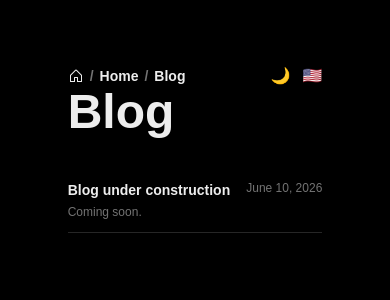
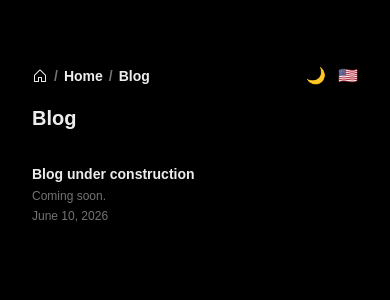
Before and after one commit to Otarossoni/otaviorossoni.com, a Next.js app: page /en/blog in a window 390 px wide. Shown: the top 300 px of the page. Built offline with nearby package versions, Linux system fonts and the light colour scheme.

Commit message:
fix: ajusta a responsividade do blog

```diff
--- a/src/app/[locale]/blog/[slug]/page.tsx
+++ b/src/app/[locale]/blog/[slug]/page.tsx
@@ -50,15 +50,16 @@ export default async function PostPage({
         { label: data.title },
       ]}
     >
-      <article className="prose prose-invert max-w-none">
-        <h1 className="text-5xl font-extrabold mb-4">{data.title}</h1>
-        <p className="text-neutral-500 mb-8">
+      <h1 className="text-xl sm:text-lg font-semibold mb-4">{data.title}</h1>
+      <p className="text-xs text-neutral-500 mb-8">
         {new Date(data.date + "T00:00:00").toLocaleDateString(dateLocale, {
           year: "numeric",
           month: "long",
           day: "numeric",
         })}
       </p>
+      <article className="prose prose-invert max-w-none">
+        <div className="overflow-x-auto">
           <MDXRemote
             source={content}
             options={{
@@ -68,6 +69,7 @@ export default async function PostPage({
               },
             }}
           />
+        </div>
       </article>
     </BlogLayout>
   );
--- a/src/app/[locale]/blog/page.tsx
+++ b/src/app/[locale]/blog/page.tsx
@@ -25,23 +25,23 @@ export default async function BlogPage({
       locale={locale}
       breadcrumbs={[{ label: t("blogTitle"), href: `/${locale}/blog` }]}
     >
-      <h1 className="text-5xl font-extrabold mb-8">{t("blogTitle")}</h1>
-      <div className="flex flex-col">
+      <h1 className="text-xl sm:text-lg font-semibold mb-8">{t("blogTitle")}</h1>
+      <div className="flex flex-col gap-3">
         {posts.map((post) => (
           <Link
             key={post.slug}
             href={`/blog/${post.slug}`}
-            className="group flex justify-between items-start gap-4 py-3 border-b border-neutral-800 transition duration-200 ease-in-out hover:border-neutral-500"
+            className="group flex flex-col sm:flex-row sm:justify-between sm:items-start gap-1 sm:gap-4 transition duration-200 ease-in-out"
           >
             <div className="flex flex-col gap-1">
-              <h2 className="text-sm font-semibold transition duration-200 ease-in-out group-hover:text-[#8A2BE2]">
+              <span className="text-sm font-semibold transition duration-200 ease-in-out group-hover:text-[#8A2BE2]">
                 {post.title}
-              </h2>
+              </span>
               {post.description && (
                 <p className="text-xs text-neutral-500">{post.description}</p>
               )}
             </div>
-            <span className="text-xs text-neutral-500 whitespace-nowrap">
+            <span className="text-xs text-neutral-500">
               {new Date(post.date + "T00:00:00").toLocaleDateString(dateLocale, {
                 year: "numeric",
                 month: "long",
--- a/src/app/components/BlogLayout.tsx
+++ b/src/app/components/BlogLayout.tsx
@@ -42,10 +42,10 @@ const BlogLayout = ({ children, breadcrumbs = [], locale }: BlogLayoutProps) =>
         ...titleToggleStyle,
       }}
     >
-      <div className="mx-8 sm:mx-0 sm:w-120 md:w-160">
+      <div className="w-full px-8 sm:w-120 sm:px-0 md:w-160">
         {/* Header */}
         <div className="animate-5">
-          <div className="flex items-center justify-between pt-16 sm:pt-24 sm:pb-4">
+          <div className="flex items-center justify-between pt-16 sm:pt-24 pb-4">
             <nav className="flex items-center gap-1.5 text-sm font-semibold" style={titleToggleStyle}>
               <Link
                 href={`/${locale}`}
--- a/src/app/components/HomeContent.tsx
+++ b/src/app/components/HomeContent.tsx
@@ -65,7 +65,7 @@ export default function HomeContent({ recentPosts, locale }: HomeContentProps) {
         ...titleToggleStyle,
       }}
     >
-      <div className="mx-8 sm:mx-0 sm:w-120 md:w-160">
+      <div className="w-full px-8 sm:w-120 sm:px-0 md:w-160">
         {/* Header */}
         <div className="animate-5">
           <div className="flex items-center justify-between pt-16 sm:pt-24 sm:pb-4">
```
Lines whose indentation alone changed are shown as unchanged.
